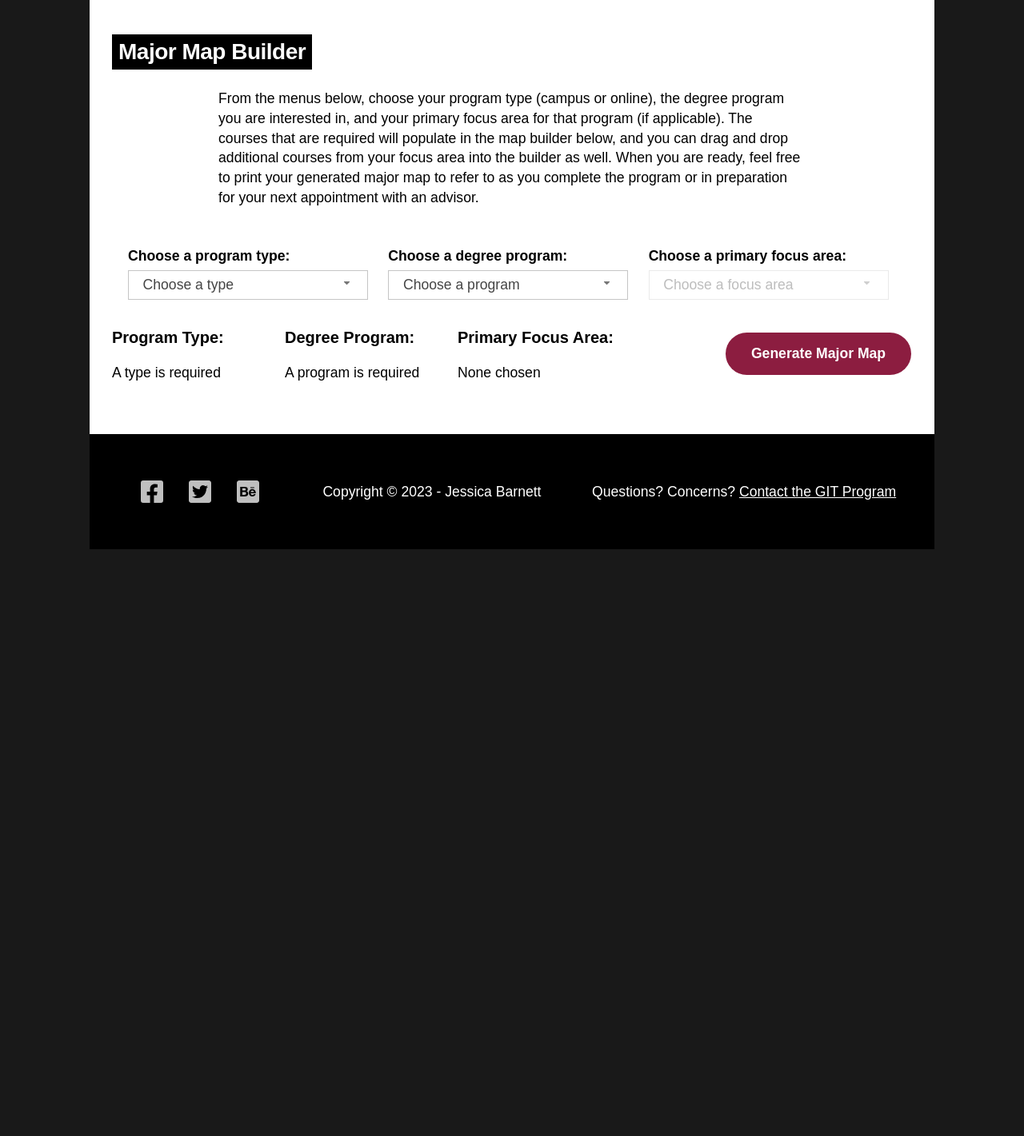
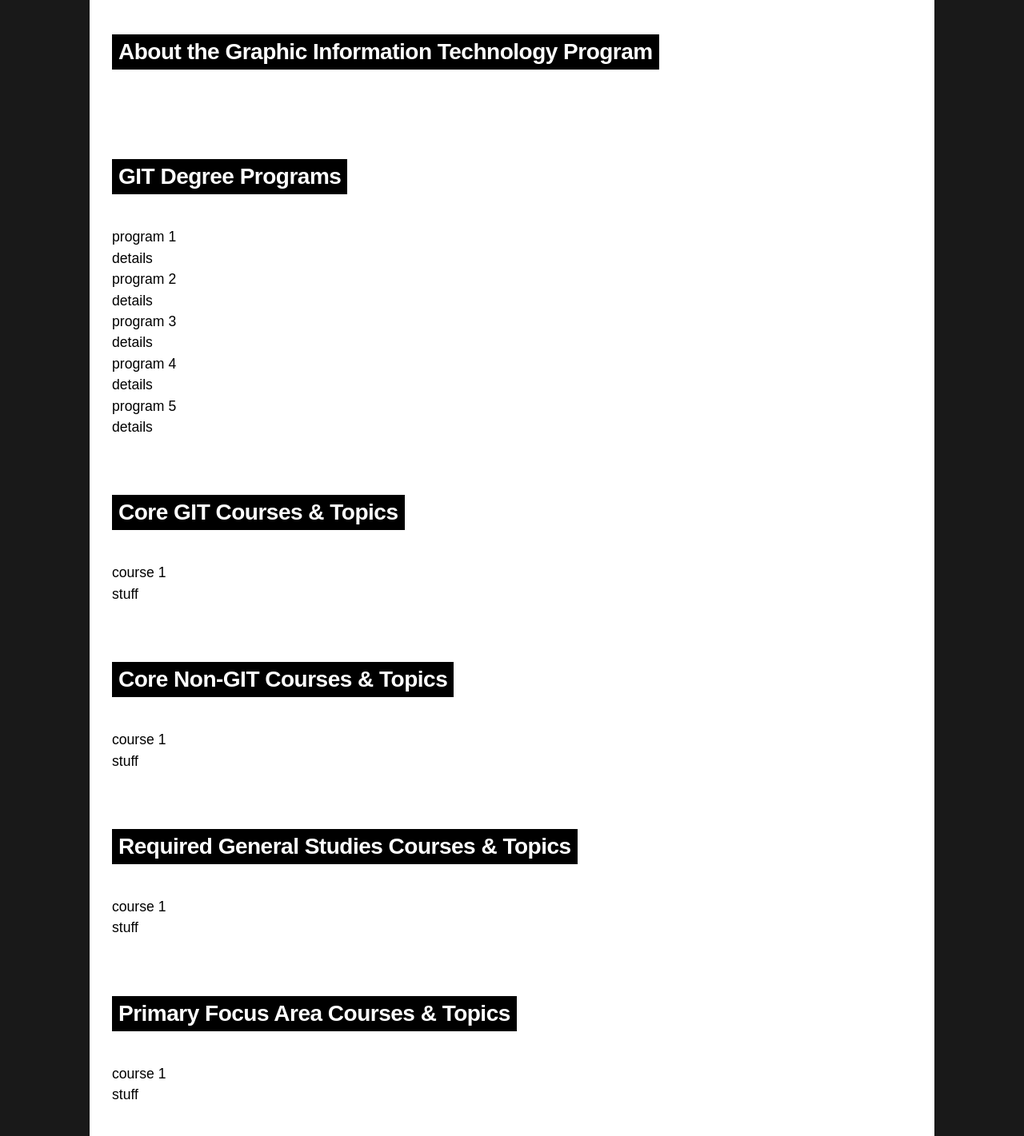
Before and after one commit to jlbarn11/major-map-builder, a plain HTML site: page index.html in a window 1280 px wide. Shown: the part 959-2380 px from the top of the page at 80% size. Before the commit the page ends 1646 px from the top, so only its background shows below. Drawn offline with Linux system fonts and the light colour scheme; some icons are missing.

Commit message:
Update index.html
Addition of content, organizing topics and determining sections/content to include on the page.

```diff
--- a/index.html
+++ b/index.html
@@ -60,6 +60,64 @@
                     <li><a href="#" class="btn-default">GIT Focus Areas</a></li>
                 </ul>
             </div>
+
+            <section id="about">
+                <h3>About the Graphic Information Technology Program</h3>
+                <p></p>
+            </section>
+
+            <section id="programs">
+                <h3>GIT Degree Programs</h3>
+                <p></p>
+                <dl>
+                    <dt>program 1</dt>
+                    <dd>details</dd>
+                    <dt>program 2</dt>
+                    <dd>details</dd>
+                    <dt>program 3</dt>
+                    <dd>details</dd>
+                    <dt>program 4</dt>
+                    <dd>details</dd>
+                    <dt>program 5</dt>
+                    <dd>details</dd>
+                </dl>
+            </section>
+
+            <section id="core-git">
+                <h3>Core GIT Courses &amp; Topics</h3>
+                <p></p>
+                <dl>
+                    <dt>course 1</dt>
+                    <dd>stuff</dd>
+                </dl>
+            </section>
+
+            <section id="core-non-git">
+                <h3>Core Non-GIT Courses &amp; Topics</h3>
+                <p></p>
+                <dl>
+                    <dt>course 1</dt>
+                    <dd>stuff</dd>
+                </dl>
+            </section>
+
+            <section id="core-gs">
+                <h3>Required General Studies Courses &amp; Topics</h3>
+                <p></p>
+                <dl>
+                    <dt>course 1</dt>
+                    <dd>stuff</dd>
+                </dl>
+            </section>
+
+            <section id="primary">
+                <h3>Primary Focus Area Courses &amp; Topics</h3>
+                <p></p>
+                <dl>
+                    <dt>course 1</dt>
+                    <dd>stuff</dd>
+                </dl>
+            </section>
 
             <section id="major-map">
                 <h3>Major Map Builder</h3>
```
